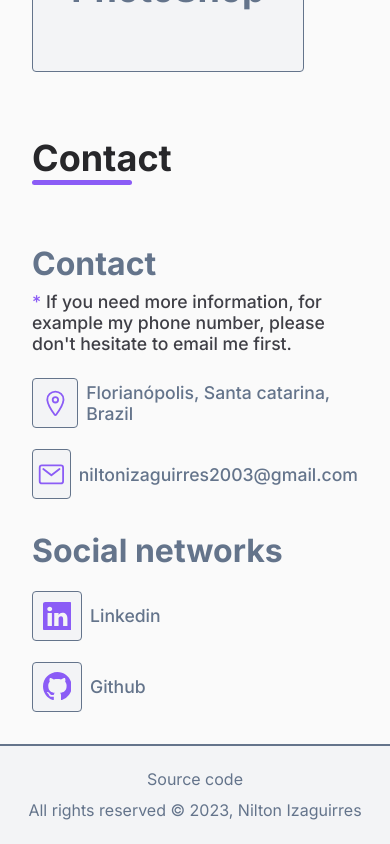
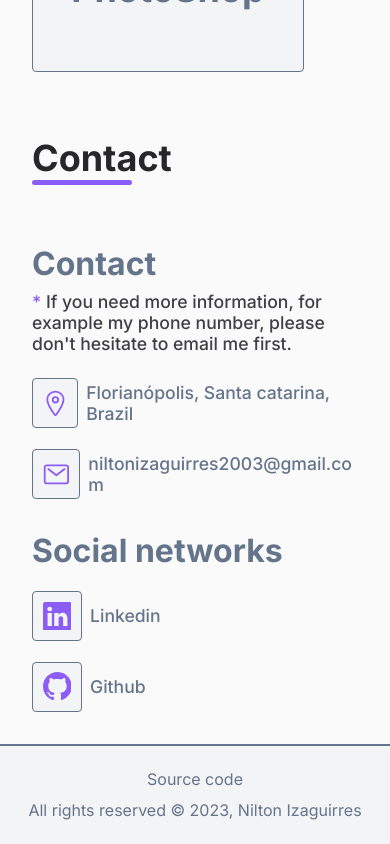
Before and after one commit to NiltonIzaguirres/portfolio, a Next.js app: page / in a window 390 px wide. Shown: the part 6204-7048 px from the top of the page. Built offline with nearby package versions, Linux system fonts and the light colour scheme.

Commit message:
feat: home page responsive

```diff
--- a/src/pages/index.tsx
+++ b/src/pages/index.tsx
@@ -132,7 +132,7 @@ export default function Home() {
                 {translations.contactSection.categories.contact.country}
               </span>
             </ContactInfo>
-            <ContactInfo>
+            <ContactInfo break>
               <FramedIcon icon={<IoMailOutline />} />
               <span>
                 <ExternalLink
```
